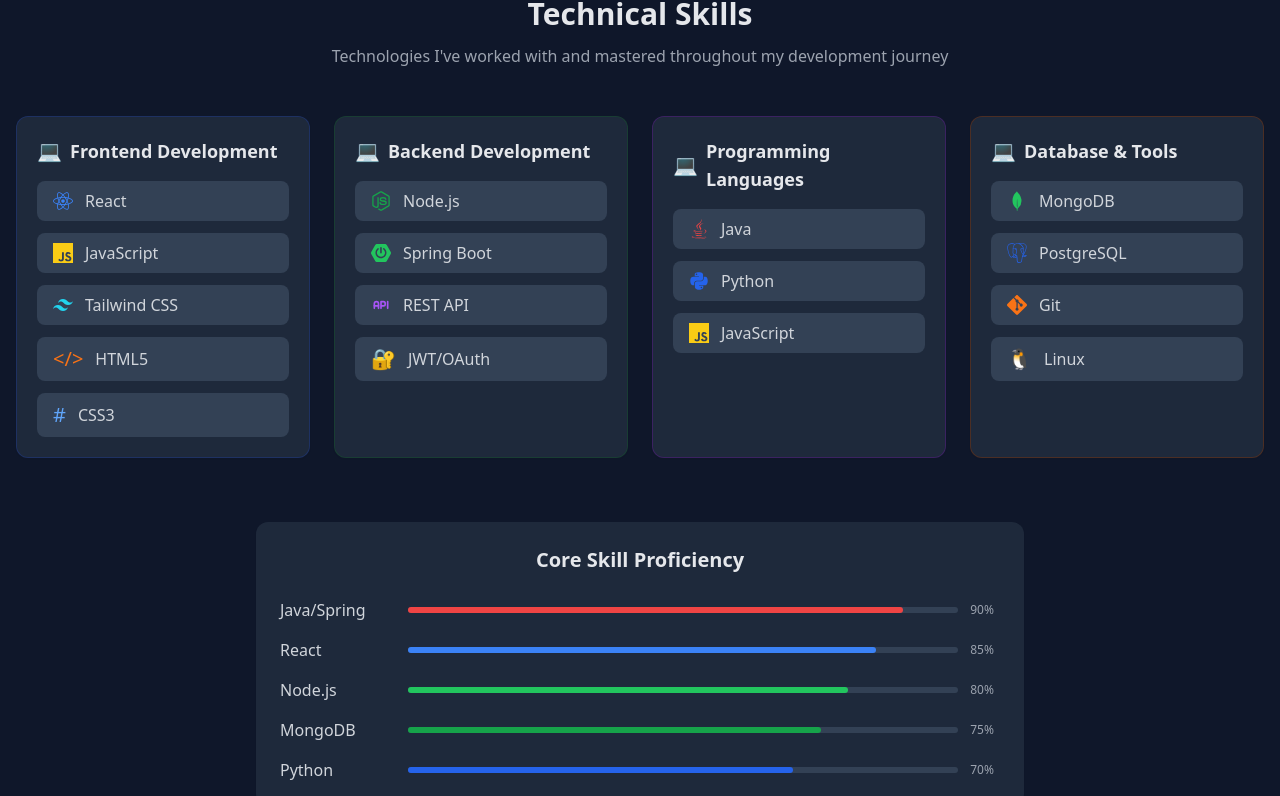
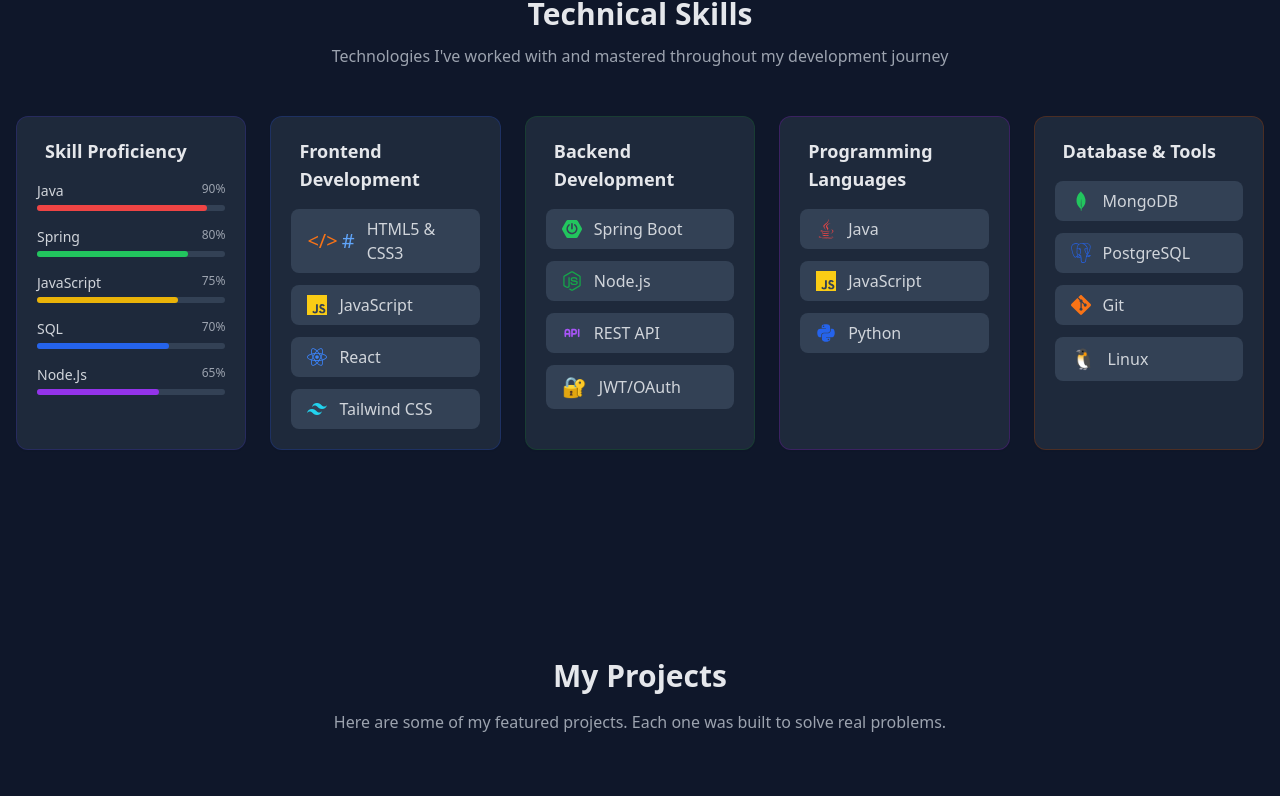
Before and after one commit to rachitsharma300/rachit-portfolio, a React (Vite) app: page / in a window 1280 px wide. Shown: the part 1589-2385 px from the top of the page. Built offline with nearby package versions, Linux system fonts and the light colour scheme; grey boxes are pictures that could not be loaded.

Commit message:
Refactor Skills section: enhance code readability, update skill categories, and improve proficiency indicators layout

```diff
--- a/src/sections/Skills.jsx
+++ b/src/sections/Skills.jsx
@@ -1,58 +1,87 @@
-import { motion } from 'framer-motion';
-import { FaJava, FaReact, FaPython, FaNodeJs } from 'react-icons/fa';
-import { SiJavascript, SiTailwindcss, SiGit, SiPostgresql, SiMongodb, SiSpringboot } from 'react-icons/si';
-import { TbApi } from 'react-icons/tb';
+import { motion } from "framer-motion";
+import { FaJava, FaReact, FaPython, FaNodeJs } from "react-icons/fa";
+import {
+  SiJavascript,
+  SiTailwindcss,
+  SiGit,
+  SiPostgresql,
+  SiMongodb,
+  SiSpringboot,
+} from "react-icons/si";
+import { TbApi } from "react-icons/tb";
 
 const Skills = () => {
   const skillCategories = [
     {
-      title: 'Frontend Development',
+      title: "Frontend Development",
       skills: [
-        { name: 'React', icon: <FaReact className="text-blue-500" /> },
-        { name: 'JavaScript', icon: <SiJavascript className="text-yellow-400" /> },
-        { name: 'Tailwind CSS', icon: <SiTailwindcss className="text-cyan-400" /> },
-        { name: 'HTML5', icon: <span className="text-orange-500">{"</>"}</span> },
-        { name: 'CSS3', icon: <span className="text-blue-400">#</span> }
+        {
+          name: "HTML5 & CSS3",
+          icon: (
+            <span className="flex items-center">
+              <span className="text-orange-500 mr-1">{"</>"}</span>
+              <span className="text-blue-400">#</span>
+            </span>
+          ),
+        },
+        {
+          name: "JavaScript",
+          icon: <SiJavascript className="text-yellow-400" />,
+        },
+        { name: "React", icon: <FaReact className="text-blue-500" /> },
+        {
+          name: "Tailwind CSS",
+          icon: <SiTailwindcss className="text-cyan-400" />,
+        },
       ],
-      color: 'border-blue-200 dark:border-blue-900/50'
+      color: "border-blue-200 dark:border-blue-900/50",
     },
     {
-      title: 'Backend Development',
+      title: "Backend Development",
       skills: [
-        { name: 'Node.js', icon: <FaNodeJs className="text-green-600" /> },
-        { name: 'Spring Boot', icon: <SiSpringboot className="text-green-500" /> },
-        { name: 'REST API', icon: <TbApi className="text-purple-500" /> },
-        { name: 'JWT/OAuth', icon: <span className="text-red-400">🔐</span> }
+        {
+          name: "Spring Boot",
+          icon: <SiSpringboot className="text-green-500" />,
+        },
+        { name: "Node.js", icon: <FaNodeJs className="text-green-600" /> },
+        { name: "REST API", icon: <TbApi className="text-purple-500" /> },
+        { name: "JWT/OAuth", icon: <span className="text-red-400">🔐</span> },
       ],
-      color: 'border-green-200 dark:border-green-900/50'
+      color: "border-green-200 dark:border-green-900/50",
     },
     {
-      title: 'Programming Languages',
+      title: "Programming Languages",
       skills: [
-        { name: 'Java', icon: <FaJava className="text-red-500" /> },
-        { name: 'Python', icon: <FaPython className="text-blue-600" /> },
-        { name: 'JavaScript', icon: <SiJavascript className="text-yellow-400" /> }
+        { name: "Java", icon: <FaJava className="text-red-500" /> },
+        {
+          name: "JavaScript",
+          icon: <SiJavascript className="text-yellow-400" />,
+        },
+        { name: "Python", icon: <FaPython className="text-blue-600" /> },
       ],
-      color: 'border-purple-200 dark:border-purple-900/50'
+      color: "border-purple-200 dark:border-purple-900/50",
     },
     {
-      title: 'Database & Tools',
+      title: "Database & Tools",
       skills: [
-        { name: 'MongoDB', icon: <SiMongodb className="text-green-500" /> },
-        { name: 'PostgreSQL', icon: <SiPostgresql className="text-blue-600" /> },
-        { name: 'Git', icon: <SiGit className="text-orange-500" /> },
-        { name: 'Linux', icon: <span className="text-yellow-600">🐧</span> }
+        { name: "MongoDB", icon: <SiMongodb className="text-green-500" /> },
+        {
+          name: "PostgreSQL",
+          icon: <SiPostgresql className="text-blue-600" />,
+        },
+        { name: "Git", icon: <SiGit className="text-orange-500" /> },
+        { name: "Linux", icon: <span className="text-yellow-600">🐧</span> },
       ],
-      color: 'border-amber-200 dark:border-amber-900/50'
-    }
+      color: "border-amber-200 dark:border-amber-900/50",
+    },
   ];
 
   const proficiencyData = [
-    { skill: 'Java/Spring', level: 90, color: 'bg-red-500' },
-    { skill: 'React', level: 85, color: 'bg-blue-500' },
-    { skill: 'Node.js', level: 80, color: 'bg-green-500' },
-    { skill: 'MongoDB', level: 75, color: 'bg-green-600' },
-    { skill: 'Python', level: 70, color: 'bg-blue-600' }
+    { skill: "Java", level: 90, color: "bg-red-500" },
+    { skill: "Spring", level: 80, color: "bg-green-500" },
+    { skill: "JavaScript", level: 75, color: "bg-yellow-500" },
+    { skill: "SQL", level: 70, color: "bg-blue-600" },
+    { skill: "Node.Js", level: 65, color: "bg-purple-600" },
   ];
 
   return (
@@ -65,24 +94,65 @@ const Skills = () => {
           viewport={{ once: true }}
           className="text-center mb-12"
         >
-          <h2 className="text-3xl font-bold text-gray-800 dark:text-gray-200 mb-3">Technical Skills</h2>
+          <h2 className="text-3xl font-bold text-gray-800 dark:text-gray-200 mb-3">
+            Technical Skills
+          </h2>
           <p className="text-gray-600 dark:text-gray-400 max-w-2xl mx-auto">
-            Technologies I've worked with and mastered throughout my development journey
+            Technologies I've worked with and mastered throughout my development
+            journey
           </p>
         </motion.div>
 
-        <div className="grid grid-cols-1 md:grid-cols-2 lg:grid-cols-4 gap-6 mb-16">
+        <div className="grid grid-cols-1 md:grid-cols-2 lg:grid-cols-5 gap-6 mb-16">
+          {/* Proficiency Box - Now first in the grid */}
+          <motion.div
+            initial={{ opacity: 0, y: 30 }}
+            whileInView={{ opacity: 1, y: 0 }}
+            transition={{ duration: 0.5, delay: 0.1 }}
+            viewport={{ once: true }}
+            className="rounded-xl border border-indigo-200 dark:border-indigo-900/50 bg-white dark:bg-dark-800 p-5 shadow-sm hover:shadow-md transition-shadow"
+          >
+            <h3 className="font-bold text-lg text-gray-800 dark:text-gray-200 mb-4 flex items-center">
+              <span className="mr-2 text-xl"></span>
+              Skill Proficiency
+            </h3>
+            <div className="space-y-4">
+              {proficiencyData.map((item, index) => (
+                <div key={index} className="flex flex-col">
+                  <div className="flex justify-between mb-1">
+                    <span className="text-sm text-gray-700 dark:text-gray-300">
+                      {item.skill}
+                    </span>
+                    <span className="text-xs text-gray-500 dark:text-gray-400">
+                      {item.level}%
+                    </span>
+                  </div>
+                  <div className="w-full bg-gray-200 dark:bg-dark-700 rounded-full h-1.5">
+                    <motion.div
+                      initial={{ width: 0 }}
+                      whileInView={{ width: `${item.level}%` }}
+                      transition={{ duration: 1, delay: index * 0.1 }}
+                      viewport={{ once: true }}
+                      className={`h-1.5 rounded-full ${item.color}`}
+                    />
+                  </div>
+                </div>
+              ))}
+            </div>
+          </motion.div>
+
+          {/* Other Skill Categories */}
           {skillCategories.map((category, index) => (
             <motion.div
               key={index}
               initial={{ opacity: 0, y: 30 }}
               whileInView={{ opacity: 1, y: 0 }}
-              transition={{ duration: 0.5, delay: index * 0.1 }}
+              transition={{ duration: 0.5, delay: (index + 1) * 0.1 }}
               viewport={{ once: true }}
               className={`rounded-xl border ${category.color} bg-white dark:bg-dark-800 p-5 shadow-sm hover:shadow-md transition-shadow`}
             >
               <h3 className="font-bold text-lg text-gray-800 dark:text-gray-200 mb-4 flex items-center">
-                <span className="mr-2 text-xl">{category.icon || '💻'}</span>
+                <span className="mr-2 text-xl">{category.icon}</span>
                 {category.title}
               </h3>
               <div className="space-y-3">
@@ -94,49 +164,15 @@ const Skills = () => {
                     className="flex items-center px-4 py-2 rounded-lg bg-gray-50 dark:bg-dark-700"
                   >
                     <div className="mr-3 text-xl">{skill.icon}</div>
-                    <span className="font-medium text-gray-700 dark:text-gray-300">{skill.name}</span>
+                    <span className="font-medium text-gray-700 dark:text-gray-300">
+                      {skill.name}
+                    </span>
                   </motion.div>
                 ))}
               </div>
             </motion.div>
           ))}
         </div>
-
-        {/* Compact Proficiency Indicators */}
-        <motion.div
-          initial={{ opacity: 0 }}
-          whileInView={{ opacity: 1 }}
-          transition={{ duration: 0.5 }}
-          viewport={{ once: true }}
-          className="bg-white dark:bg-dark-800 rounded-xl p-6 shadow-sm max-w-3xl mx-auto"
-        >
-          <h3 className="text-xl font-semibold text-gray-800 dark:text-gray-200 mb-6 text-center">
-            Core Skill Proficiency
-          </h3>
-          <div className="space-y-4">
-            {proficiencyData.map((item, index) => (
-              <div key={index} className="flex items-center">
-                <span className="w-32 text-gray-700 dark:text-gray-300 text-sm md:text-base">
-                  {item.skill}
-                </span>
-                <div className="flex-1 flex items-center">
-                  <div className="w-full bg-gray-200 dark:bg-dark-700 rounded-full h-1.5 mr-3">
-                    <motion.div
-                      initial={{ width: 0 }}
-                      whileInView={{ width: `${item.level}%` }}
-                      transition={{ duration: 1, delay: index * 0.1 }}
-                      viewport={{ once: true }}
-                      className={`h-1.5 rounded-full ${item.color}`}
-                    />
-                  </div>
-                  <span className="text-xs text-gray-500 dark:text-gray-400 w-8">
-                    {item.level}%
-                  </span>
-                </div>
-              </div>
-            ))}
-          </div>
-        </motion.div>
       </div>
     </section>
   );
```
